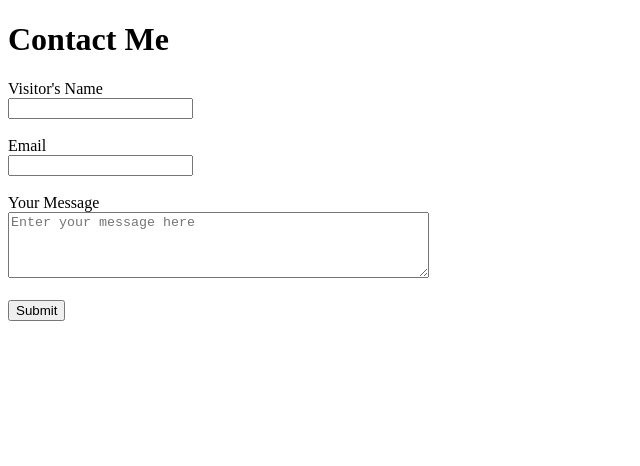
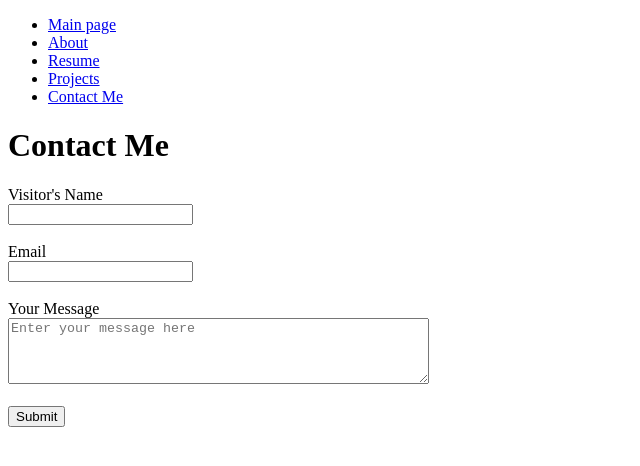
Before and after one commit to hibashraim/Portfolio, a plain HTML site: page contactMe.html in a window 1280 px wide. Shown: the whole page, without its empty margins (0-640 px from the left). Drawn offline with Linux system fonts and the light colour scheme.

Commit message:
Contact Me

```diff
--- a/contactMe.html
+++ b/contactMe.html
@@ -7,6 +7,17 @@
     <!-- The head section contains metadata about the document and sets the title of the page -->
 </head>
 <body>
+
+    <nav>
+        <ul>
+            <li> <a href="./index.html"> Main page </a></li>
+            <li> <a href="https://www.linkedin.com/in/hiba-shraim/"> About </a></li>
+            <li> <a href="https://docs.google.com/document/d/1K6X4lrQFN598ti8Ip7CMigkmRGuD58Fh/edit?usp=sharing&ouid=104916822661170245462&rtpof=true&sd=true"> Resume </a></li>
+            <li> <a href="https://github.com/hibashraim"> Projects </a></li>
+            <li> <a href="contactMe.html"> Contact Me </a></li>
+        </ul>
+    </nav>
+
 
     <h1>Contact Me</h1>
 
```
